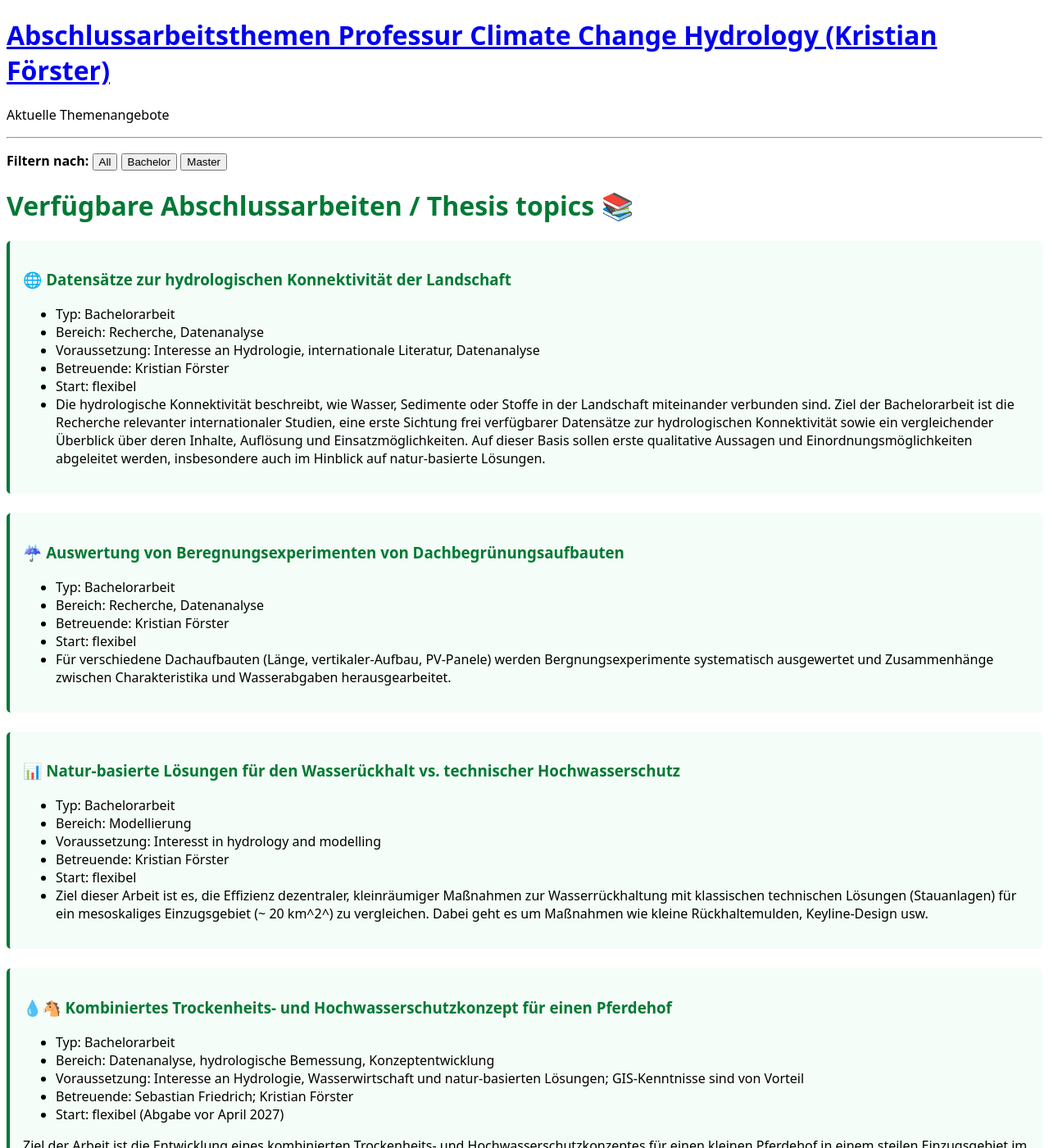
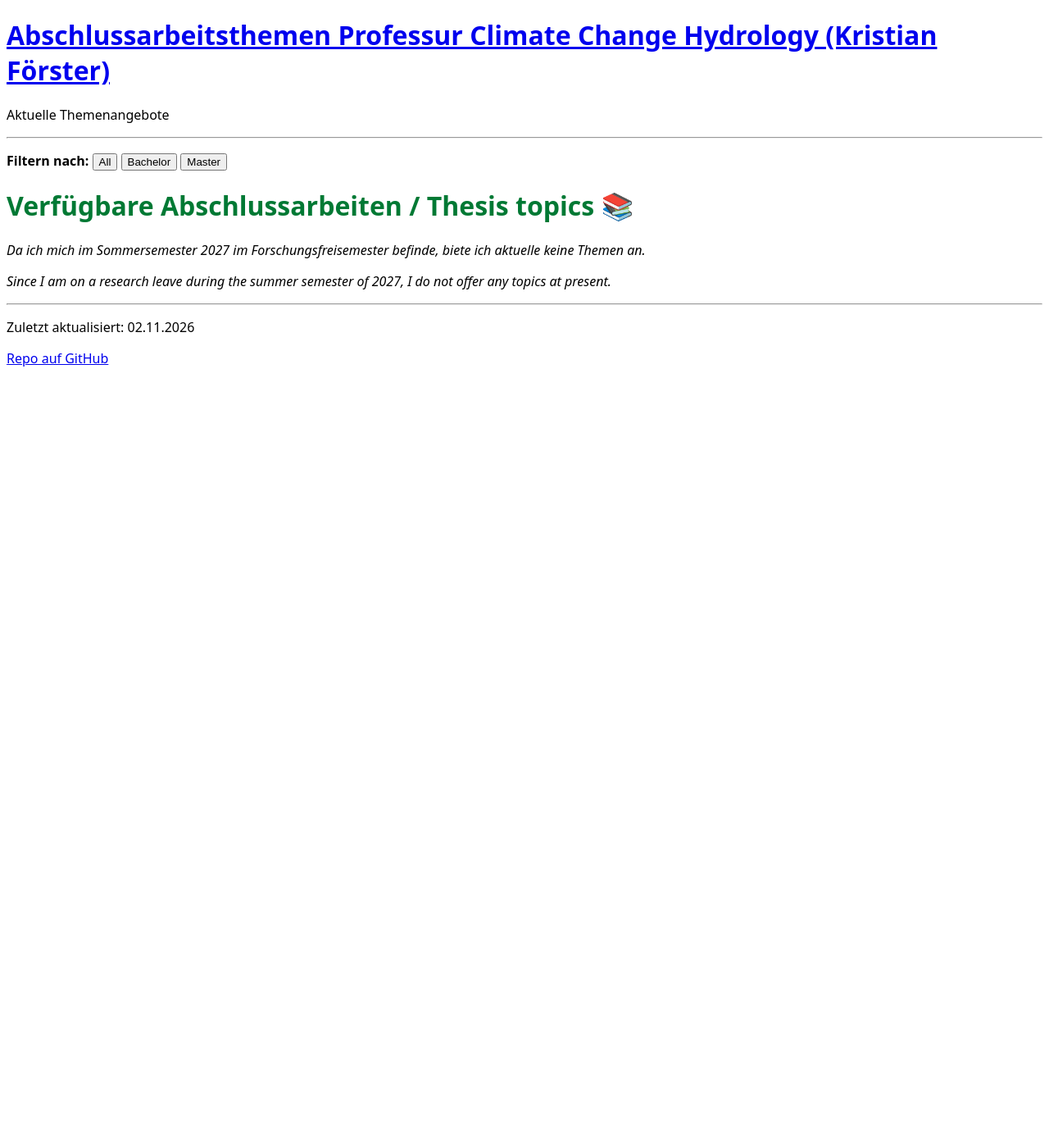
Before and after one commit to kristianfoerster/hswt-cch, a Jekyll site: the page built from index.md, in a window 1280 px wide and 1400 px high. Shown: the whole window at 82% size. Built offline with Jekyll 4.4.1, drawn with Linux system fonts in a browser that asks for light colours; our own code applies the rules of GitHub Pages for plain Markdown files; some of the changed text lies outside the part shown.

Commit message:
Update index.md
Clear topics for research semester

```diff
--- a/index.md
+++ b/index.md
@@ -22,55 +22,6 @@
 
 # Verfügbare Abschlussarbeiten / Thesis topics 📚
 
+*Da ich mich im Sommersemester 2027 im Forschungsfreisemester befinde, biete ich aktuelle keine Themen an.*
 
-<div class="thema bachelor" markdown="1">
-### 🌐 Datensätze zur hydrologischen Konnektivität der Landschaft
-* Typ: Bachelorarbeit
-* Bereich: Recherche, Datenanalyse
-* Voraussetzung: Interesse an Hydrologie, internationale Literatur, Datenanalyse
-* Betreuende: Kristian Förster
-* Start: flexibel
-* Die hydrologische Konnektivität beschreibt, wie Wasser, Sedimente oder Stoffe in der Landschaft miteinander verbunden sind. Ziel der Bachelorarbeit ist die Recherche relevanter internationaler Studien, eine erste Sichtung frei verfügbarer Datensätze zur hydrologischen Konnektivität sowie ein vergleichender Überblick über deren Inhalte, Auflösung und Einsatzmöglichkeiten. Auf dieser Basis sollen erste qualitative Aussagen und Einordnungsmöglichkeiten abgeleitet werden, insbesondere auch im Hinblick auf natur-basierte Lösungen.
-
-</div>
-
-<div class="thema bachelor" markdown="1">
-### ☔️ Auswertung von Beregnungsexperimenten von Dachbegrünungsaufbauten
-* Typ: Bachelorarbeit
-* Bereich: Recherche, Datenanalyse
-* Betreuende: Kristian Förster
-* Start: flexibel
-* Für verschiedene Dachaufbauten (Länge, vertikaler-Aufbau, PV-Panele) werden Bergnungsexperimente systematisch ausgewertet und Zusammenhänge zwischen Charakteristika und Wasserabgaben herausgearbeitet.
-</div>
-
-<div class="thema bachelor" markdown="1">
-### 📊 Natur-basierte Lösungen für den Wasserückhalt vs. technischer Hochwasserschutz
-* Typ: Bachelorarbeit
-* Bereich: Modellierung
-* Voraussetzung: Interesst in hydrology and modelling
-* Betreuende: Kristian Förster
-* Start: flexibel
-* Ziel dieser Arbeit ist es, die Effizienz dezentraler, kleinräumiger Maßnahmen zur Wasserrückhaltung mit klassischen technischen Lösungen (Stauanlagen) für ein mesoskaliges Einzugsgebiet (~ 20 km^2^) zu vergleichen. Dabei geht es um Maßnahmen wie kleine Rückhaltemulden, Keyline-Design usw.
-</div>
-
-<div class="thema bachelor" markdown="1">
-### 💧🐴 Kombiniertes Trockenheits- und Hochwasserschutzkonzept für einen Pferdehof
-* Typ: Bachelorarbeit
-* Bereich: Datenanalyse, hydrologische Bemessung, Konzeptentwicklung
-* Voraussetzung: Interesse an Hydrologie, Wasserwirtschaft und natur-basierten Lösungen; GIS-Kenntnisse sind von Vorteil
-* Betreuende: Sebastian Friedrich; Kristian Förster
-* Start: flexibel (Abgabe vor April 2027)
-
-Ziel der Arbeit ist die Entwicklung eines kombinierten Trockenheits- und Hochwasserschutzkonzeptes für einen kleinen Pferdehof in einem steilen Einzugsgebiet im Tertiärhügelland. Derzeit wird Niederschlagswasser von der Zufahrtsstraße zentral gesammelt und schnell abgeleitet. Stattdessen soll untersucht werden, inwieweit das Wasser auf geeigneten Koppel- und Wiesenflächen verteilt, versickert und für Trockenperioden nutzbar gemacht werden kann. Ergänzend sollen ein bis zwei multifunktionale Speicherteiche konzipiert werden, die der Löschwasserbevorratung, der Bereitstellung von Tränkwasser sowie dem Rückhalt von Starkregenabflüssen dienen. Im Rahmen der Arbeit werden das Einzugsgebiet und die Abflusswege analysiert, mögliche Maßnahmenvarianten entwickelt und deren Umsetzbarkeit, erforderliches Speichervolumen sowie Beitrag zur Verringerung von Hochwasserspitzen und zur Verbesserung der Wasserverfügbarkeit bewertet.
-</div>
-
-<div class="thema master" markdown="1">
-### 📊 Nature-base solutions vs. technical flood protection
-* Type: Master thesis
-* Methods: modelling
-* Requirements: Interesst in hydrology and modelling
-* Supervisor: Kristian Förster
-* Start: flexible
-* This thesis aims to compare the efficiency of decentralized, small-scale measures to retain water against clasdsical technical solutions (dams) for a meso-scale catchment in Germany (~ 20 km^2^). This involves measures like small ponds, keyline design etc.
-
-</div>
+*Since I am on a research leave during the summer semester of 2027, I do not offer any topics at present.*
```
